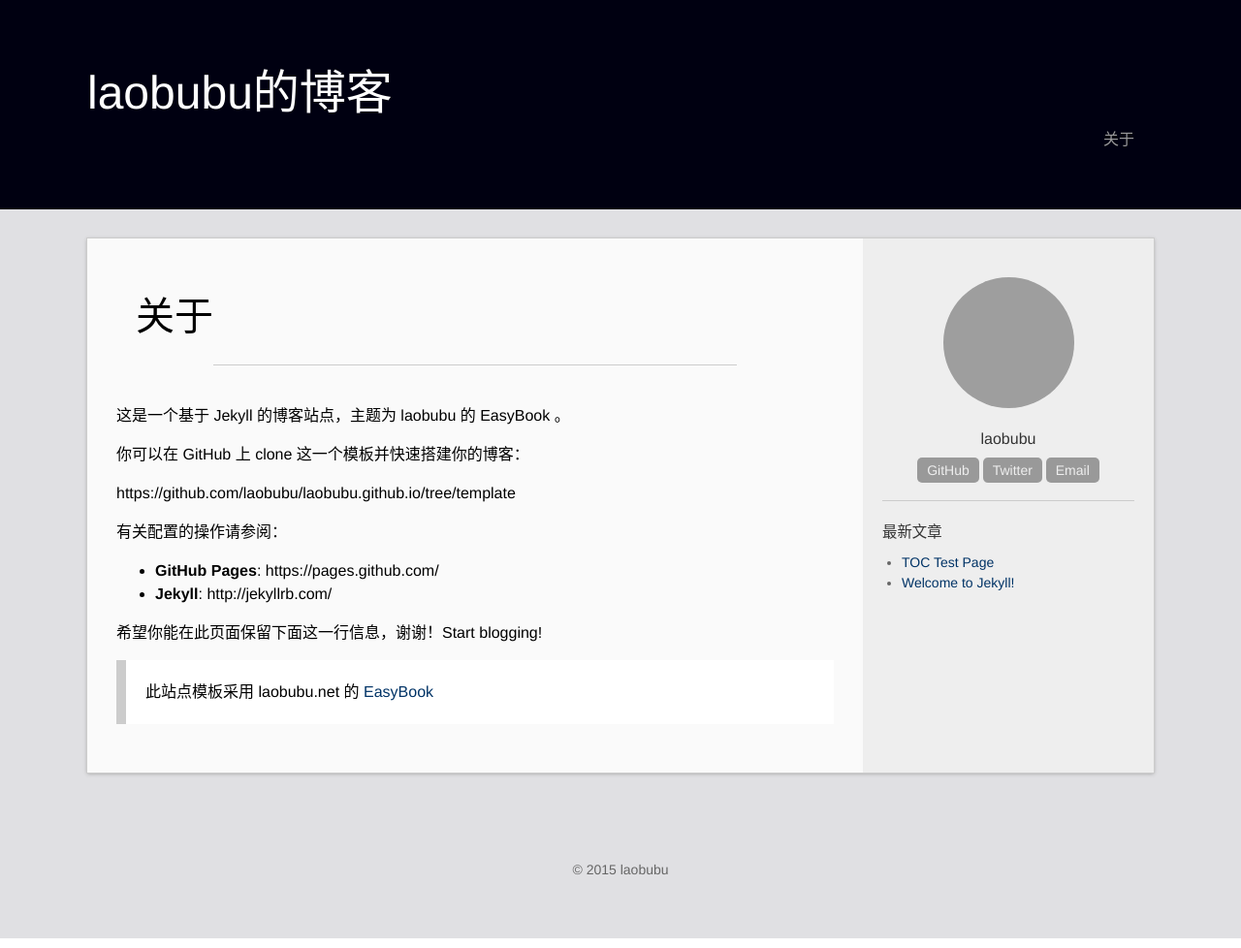
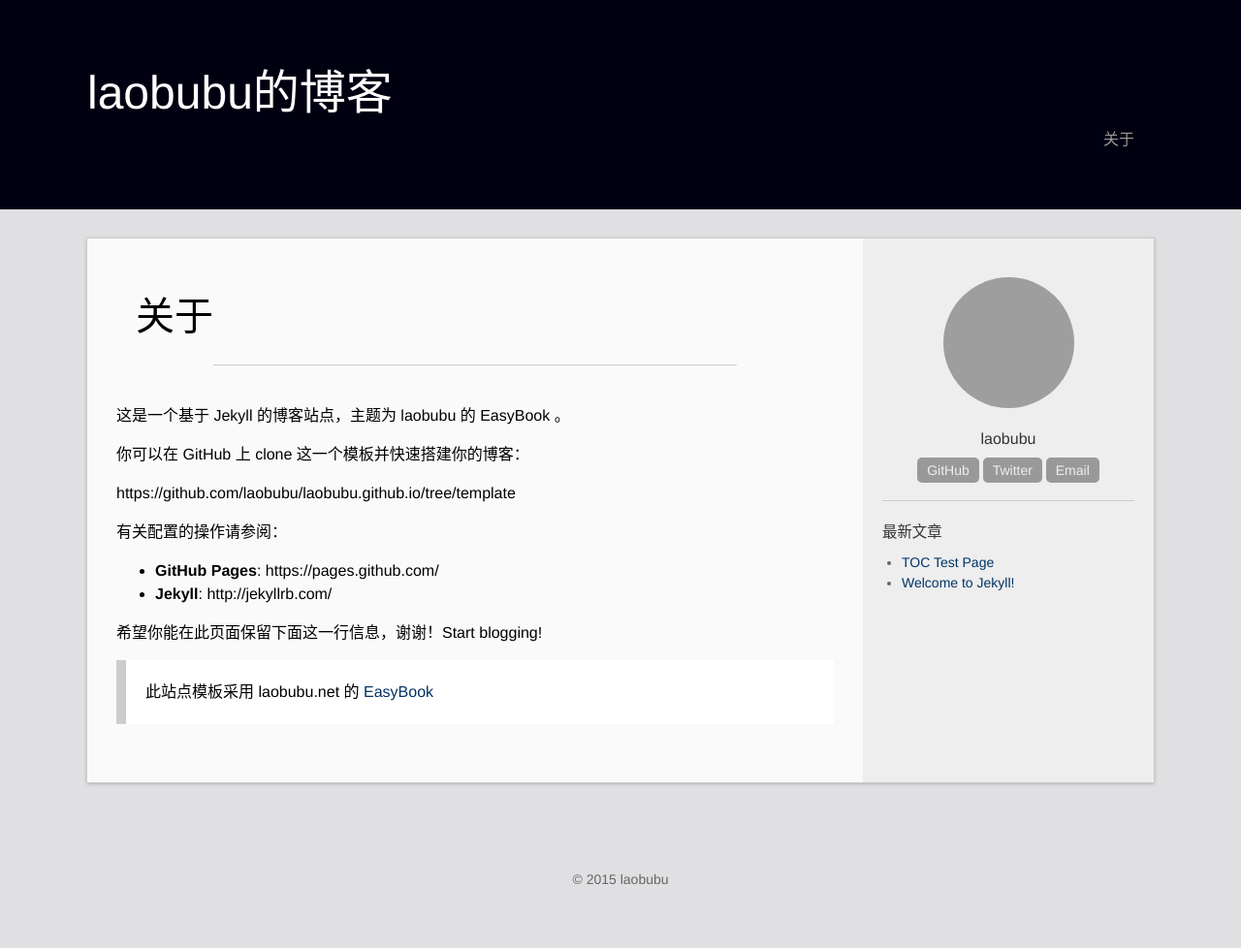
Before and after one commit to laobubu/jekyll-theme-EasyBook, a Jekyll site: the page built from about.md, in a window 1280 px wide. Shown: the whole page at 97% size. Built offline with Jekyll 4.4.1, drawn with Linux system fonts in a browser that asks for light colours; Markdown is read by kramdown in place of the engine named in the settings; comment, search, counter and statistics services are not loaded; grey boxes are pictures that could not be loaded.

Commit message:
bigger foot margin

```diff
--- a/_sass/_layout.scss
+++ b/_sass/_layout.scss
@@ -48,7 +48,7 @@
 			clear:both;
 			content: '';
 			display:block;
-			height: 20px;
+			height: 30px;
 		}
 	}
 
```
